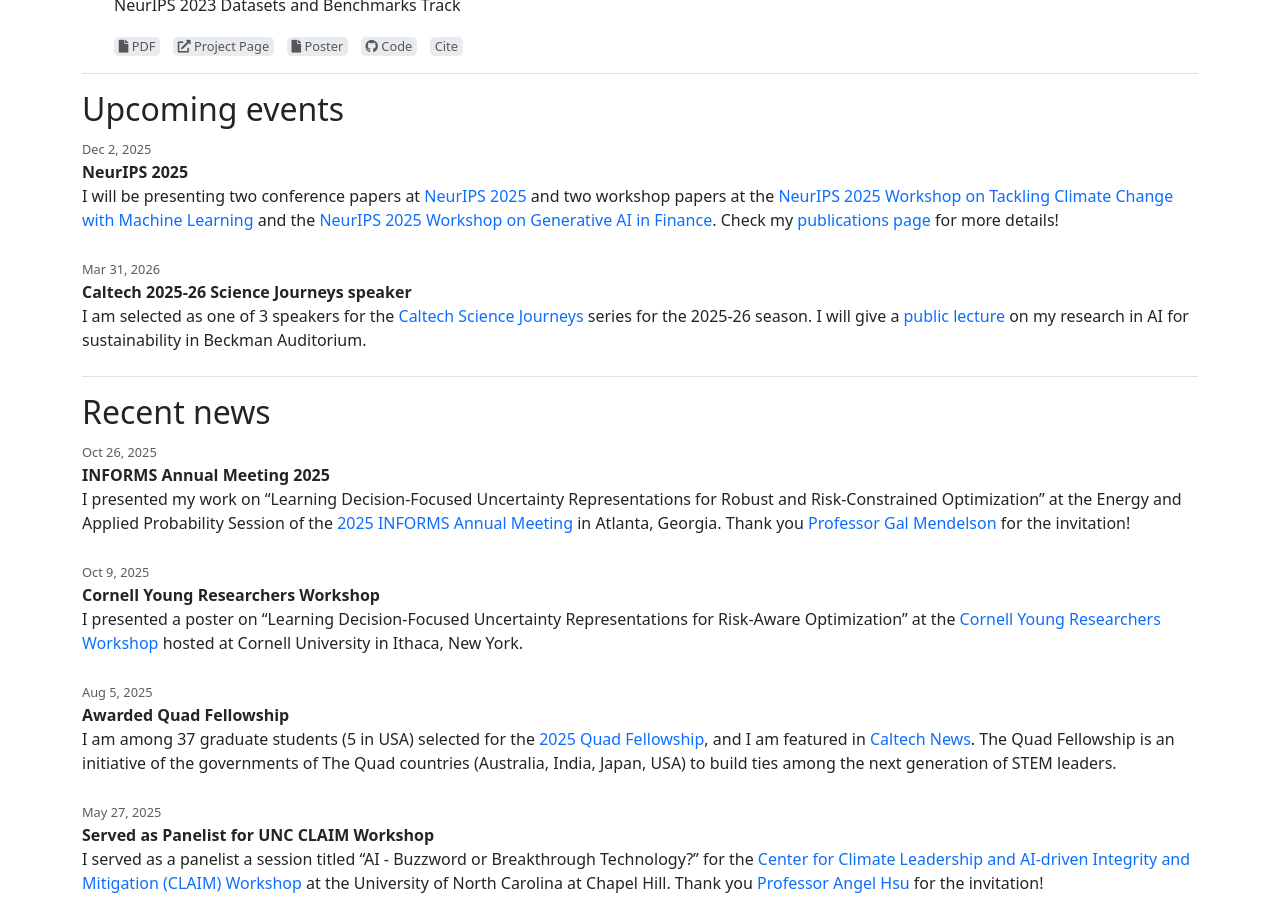
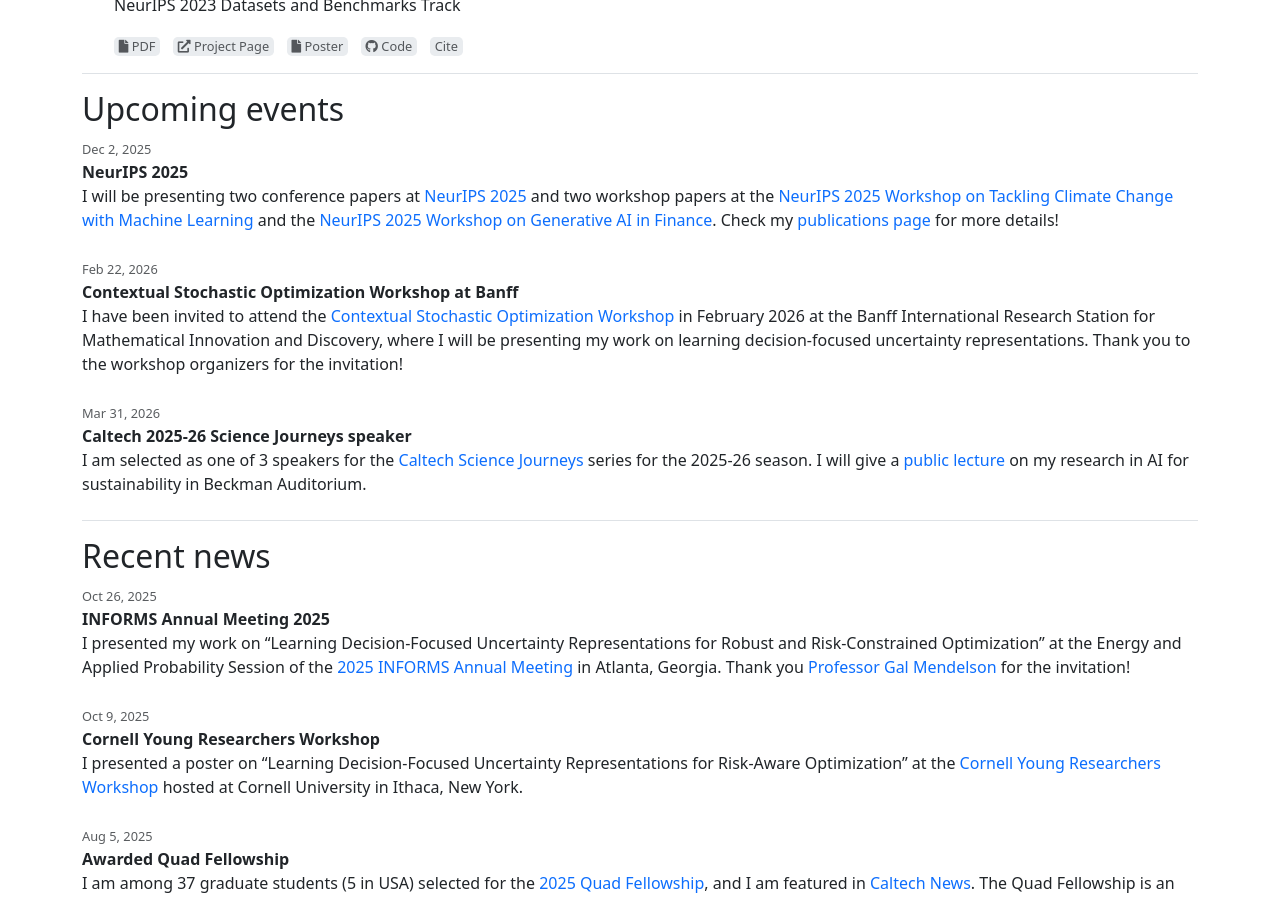
Before and after one commit to chrisyeh96/chrisyeh96.github.io, a Jekyll site: the page built from index.md, in a window 1280 px wide and 900 px high, scrolled down 1158 px. Built offline with Jekyll 4.4.1, drawn with Linux system fonts in a browser that asks for light colours.

Commit message:
News: add Banff Contextual Stochastic Optimization workshop

```diff
--- a/_data/news.yml
+++ b/_data/news.yml
@@ -1,6 +1,10 @@
 - date: 2026-03-31
   title: Caltech 2025-26 Science Journeys speaker
   description: I am selected as one of 3 speakers for the [Caltech Science Journeys](https://events.caltech.edu/series/science-journeys) series for the 2025-26 season. I will give a [public lecture](https://events.caltech.edu/calendar/science-journey-smarter-ai-for-a-more-sustainable-world) on my research in AI for sustainability in Beckman Auditorium.
+
+- date: 2026-02-22
+  title: Contextual Stochastic Optimization Workshop at Banff
+  description: I have been invited to attend the [Contextual Stochastic Optimization Workshop](https://www.birs.ca/events/2026/5-day-workshops/26w5614) in February 2026 at the Banff International Research Station for Mathematical Innovation and Discovery, where I will be presenting my work on learning decision-focused uncertainty representations. Thank you to the workshop organizers for the invitation!
 
 - date: 2025-12-02
   title: NeurIPS 2025
```
